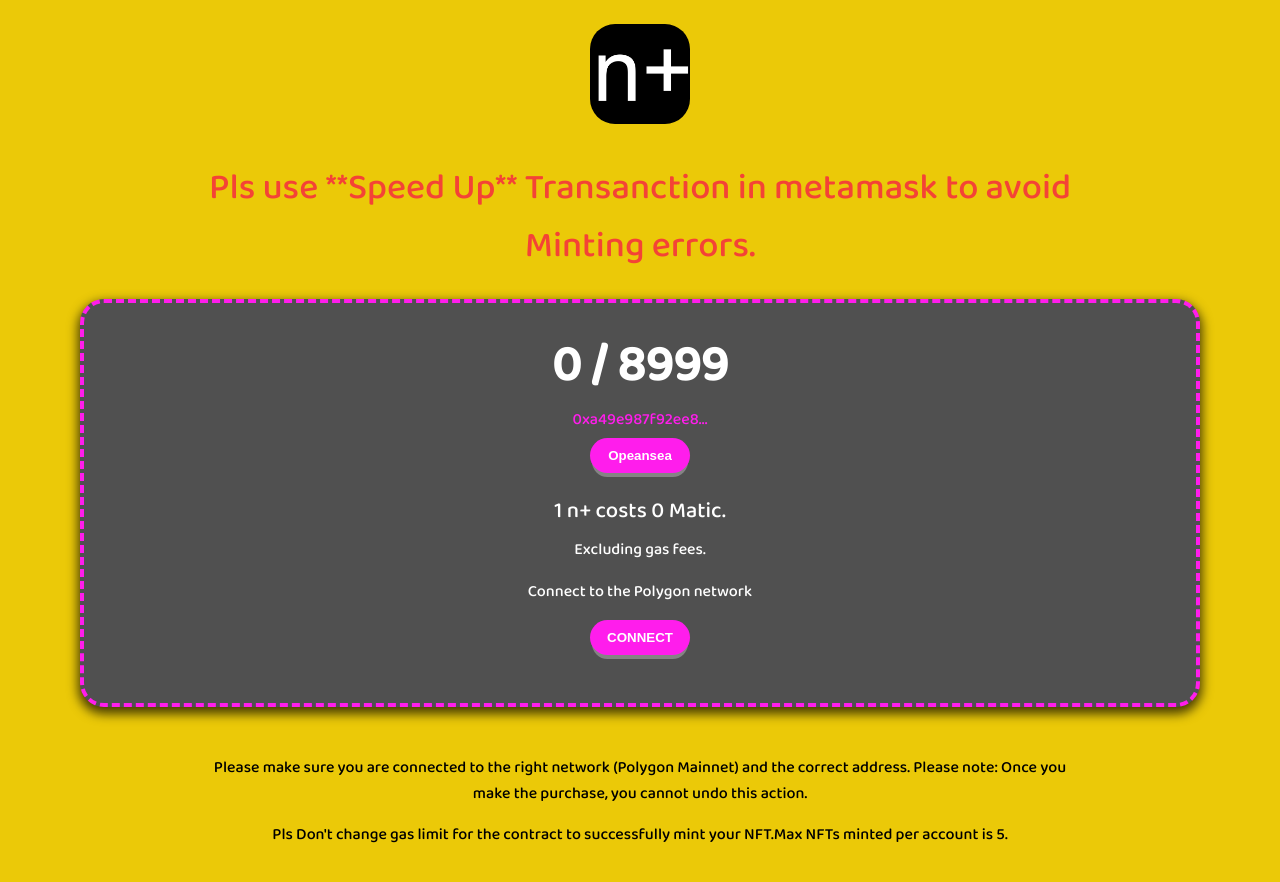
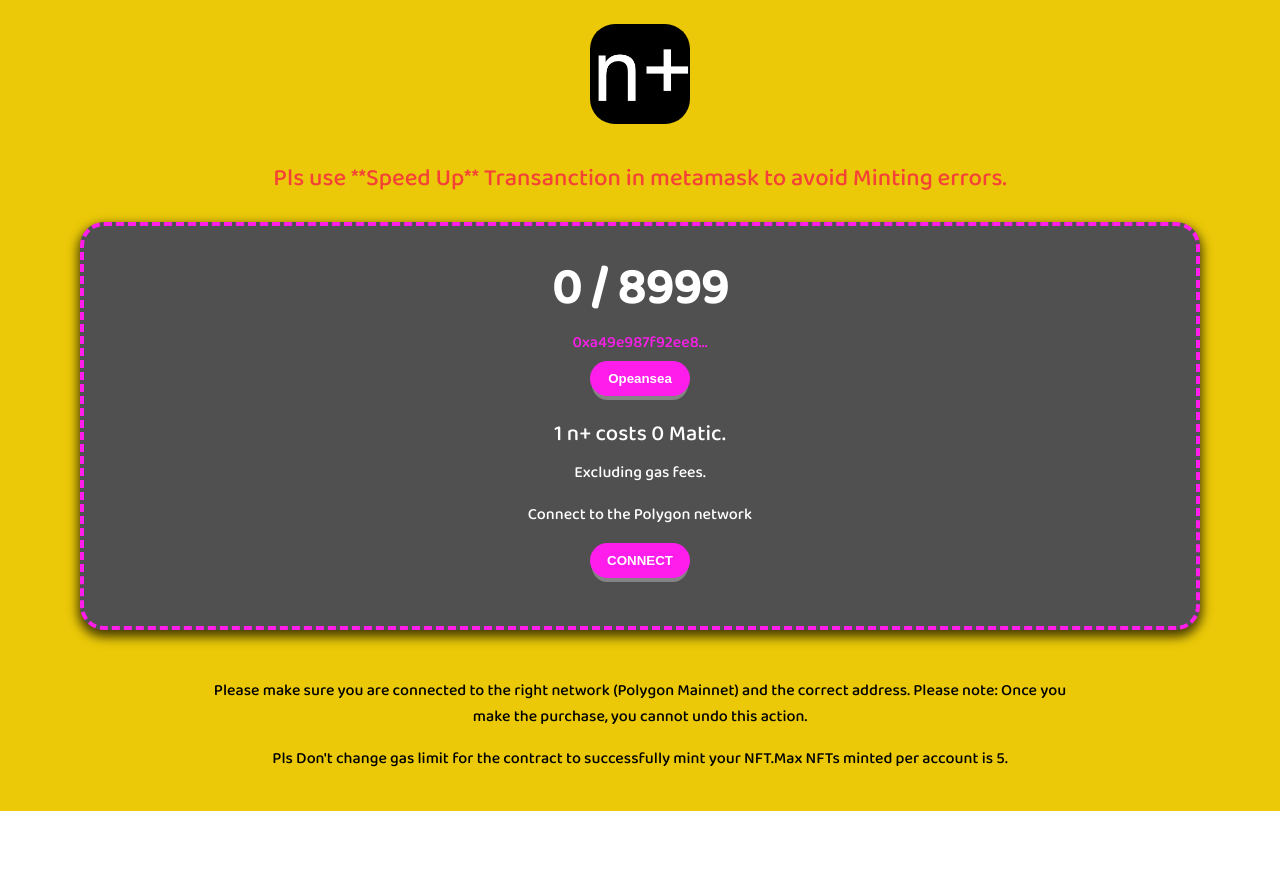
Before and after one commit to androidea86/Punkss, a React (Create React App) app: page / in a window 1280 px wide. Shown: the top 882 px of the page. After the commit the page ends 811 px from the top, so only its background shows below. Built offline with nearby package versions, Linux system fonts and the light colour scheme.

Commit message:
Update globalStyles.js

```diff
--- a/src/styles/globalStyles.js
+++ b/src/styles/globalStyles.js
@@ -71,7 +71,7 @@ export const TextDescription = styled.p`
 
 export const TextDescription1 = styled.p`
   color: var(--primary-text);
-  font-size: 36px;
+  font-size: 24px;
   line-height: 1.6;
 `;
 export const StyledClickable = styled.div`
```
